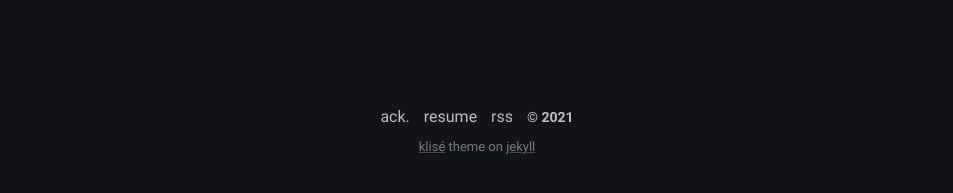
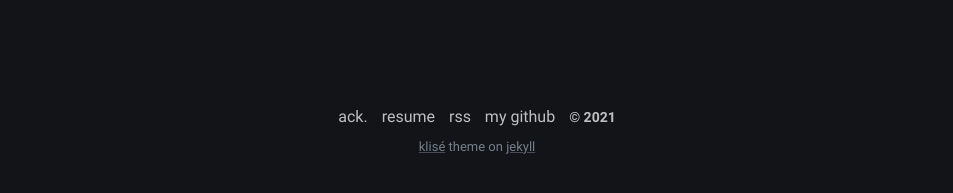
Before and after one commit to pooh2pooh/pooh2pooh.github.io, a Jekyll site: the page built from index.md, in a window 1280 px wide. Shown: the part 613-806 px from the top of the page, without its empty margins (163-1116 px from the left). Built offline with Jekyll 4.4.1, drawn with Linux system fonts in a browser that asks for light colours.

Commit message:
my gihub link in footer

```diff
--- a/_includes/footer.html
+++ b/_includes/footer.html
@@ -2,6 +2,7 @@
   <a class="footer_item" href="/thanks">ack.</a>
   <a class="footer_item" href="/resume">resume</a>
   <a class="footer_item" href="/feed.xml">rss</a>
+  <a class="footer_item" href="github.com/pooh2pooh">my github</a>
   <span class="footer_item">&copy; {{ site.time | date: "%Y" }}</span>
   <small class="footer_copyright">
     <!-- Klisé Theme: https://github.com/piharpi/jekyll-klise -->
```
